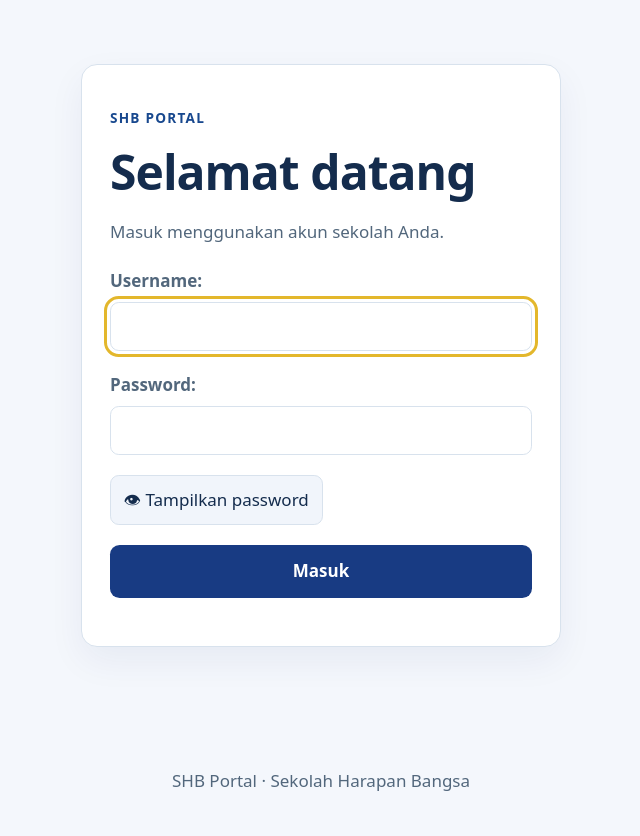
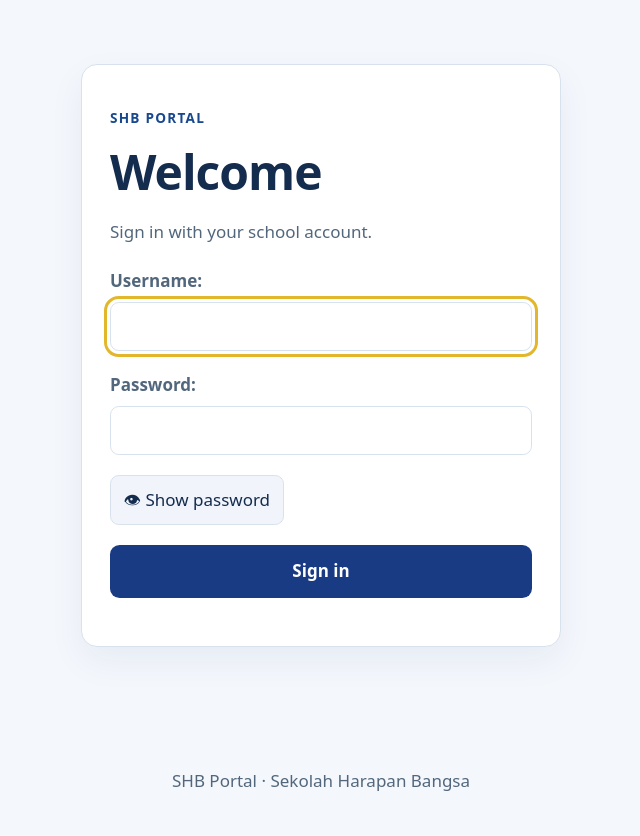
Before and after one commit to sugeng-riyanto/SHB-Portal, a Django app: page /accounts/login/ in a window 1280 px wide. Shown: the part 93-929 px from the top of the page, without its empty margins (319-959 px from the left). Run offline with Django 5.2, Linux system fonts and the light colour scheme.

Commit message:
Add initial three-language interface: portal/templates/registration/login.html

```diff
--- a/portal/templates/registration/login.html
+++ b/portal/templates/registration/login.html
@@ -1 +1 @@
-{% extends 'portal/base.html' %}{% block title %}Masuk · SHB Portal{% endblock %}{% block content %}<section class="auth-card card"><p class="eyebrow">SHB PORTAL</p><h1>Selamat datang</h1><p>Masuk menggunakan akun sekolah Anda.</p><form method="post" class="auth-form">{% csrf_token %}{{ form.non_field_errors }}<p>{{ form.username.label_tag }} {{ form.username }} {{ form.username.errors }}</p><p>{{ form.password.label_tag }} {{ form.password }} {{ form.password.errors }}</p><button type="button" class="password-toggle" data-password-target="id_password" aria-controls="id_password" aria-pressed="false">👁 Tampilkan password</button><p><button class="button" type="submit">Masuk</button></p></form></section>{% endblock %}
+{% extends 'portal/base.html' %}{% load shb_i18n %}{% block title %}Masuk · SHB Portal{% endblock %}{% block content %}<section class="auth-card card"><p class="eyebrow">SHB PORTAL</p><h1>{% tr 'Selamat datang' %}</h1><p>{% tr 'Masuk menggunakan akun sekolah Anda.' %}</p><form method="post" class="auth-form">{% csrf_token %}{{ form.non_field_errors }}<p>{{ form.username.label_tag }} {{ form.username }} {{ form.username.errors }}</p><p>{{ form.password.label_tag }} {{ form.password }} {{ form.password.errors }}</p><button type="button" class="password-toggle" data-password-target="id_password" aria-controls="id_password" aria-pressed="false">👁 {% tr "Tampilkan password" %}</button><p><button class="button" type="submit">{% tr 'Masuk' %}</button></p></form></section>{% endblock %}
```
